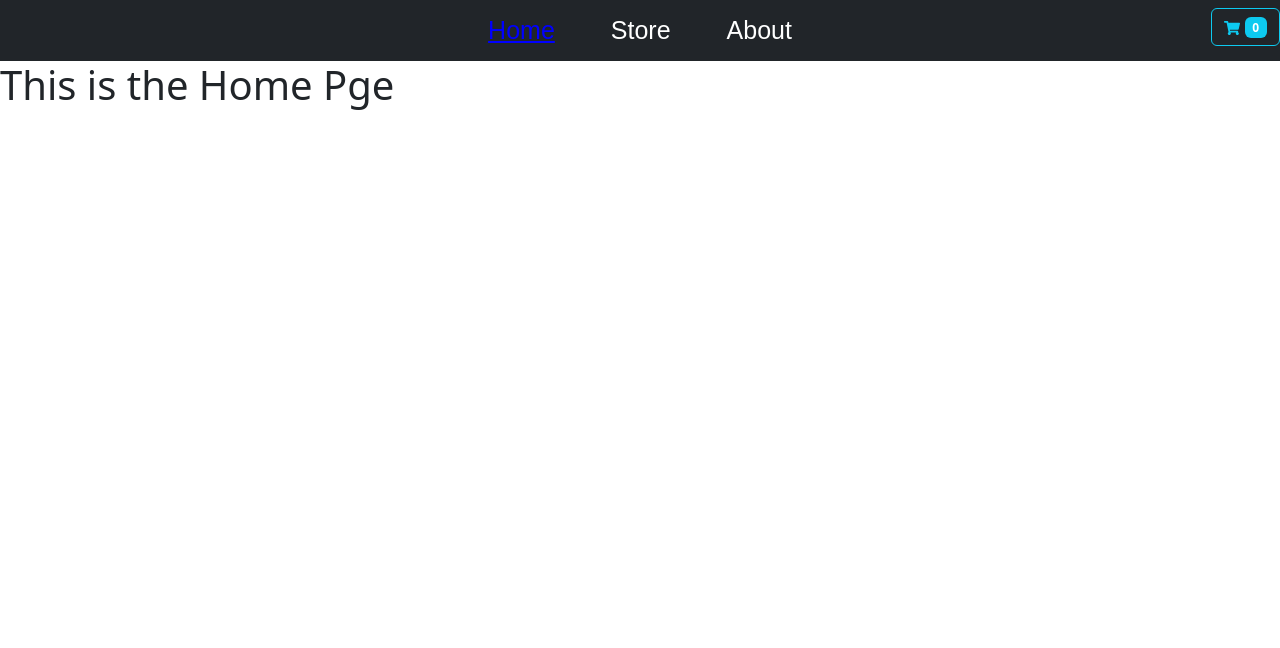
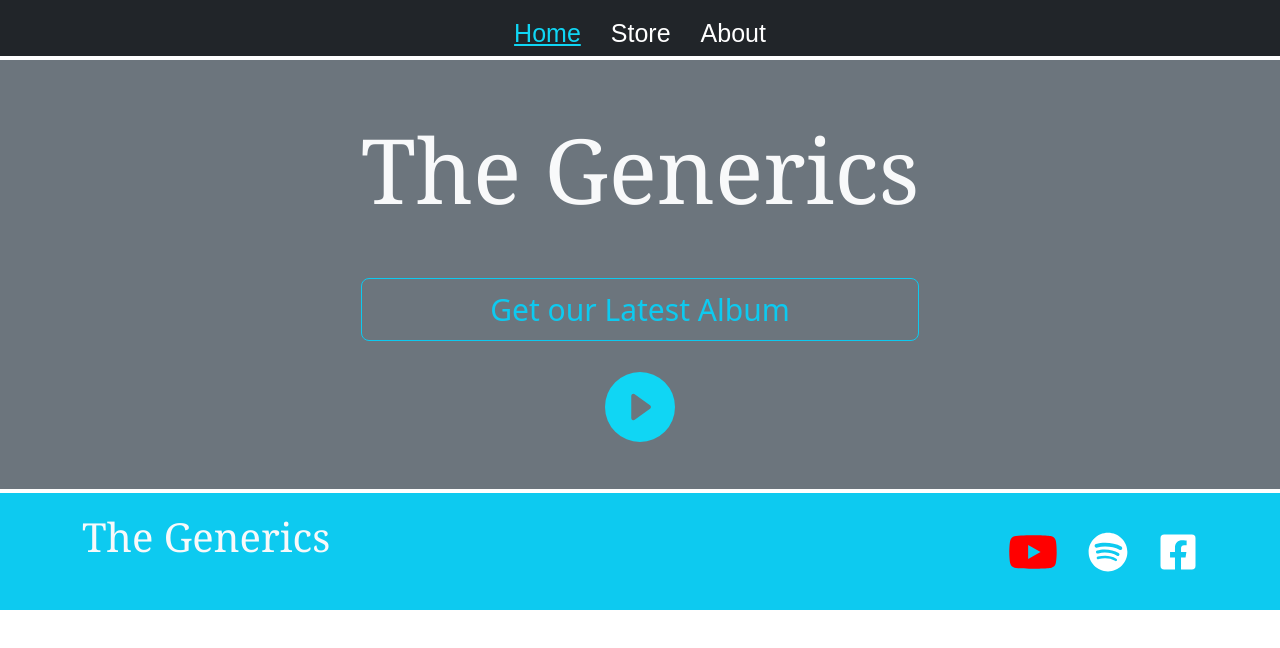
Before and after one commit to Mamuni98/E-Commerce-site, a React (Create React App) app: page / in a window 1280 px wide. Shown: the top 648 px of the page. Built offline with nearby package versions, Linux system fonts and the light colour scheme.

Commit message:
HomePage

```diff
--- a/src/App.js
+++ b/src/App.js
@@ -3,7 +3,7 @@ import { BrowserRouter, Routes, Route } from "react-router-dom";
 import Home from "./Components/Home/Home";
 import Store from "./Components/Store/Store";
 import About from "./Components/About/About";
-import CartModal from "./Components/Modal/CartModal";
+import CartModal from "./Components/Cart/CartModal";
 //import RootLayout from "./Components/Navbar/RootLayout";
 import ErrorPage from "./Components/Error/ErrorPage";
 import TheNavbar from "./Components/Navbar/TheNavbar";
@@ -31,8 +31,8 @@ function App() {
   };
   return (
     <BrowserRouter>
-      <div>
-        <TheNavbar showOffcanvas={showCartHandler}/>
+      <>
+        <TheNavbar />
         <CartModal onShow={show} Hide={hideCartHandler}/>
         <Routes>
           <Route path="/" element={<Home />} />
@@ -41,7 +41,7 @@ function App() {
           <Route path="/about" element={<About />} />
           <Route path="*" element={<ErrorPage />} />
         </Routes>
-      </div>
+      </>
     </BrowserRouter>
   );
 }
--- /dev/null
+++ b/src/Components/Cart/CartIcon.js
@@ -0,0 +1,23 @@
+import { Button, Badge } from "react-bootstrap";
+import { FaShoppingCart } from "react-icons/fa";
+import { useContext } from "react";
+import CartContext from "../contexts/cart-context";
+
+const CartIcon = (props) => {
+  const cartCntxt = useContext(CartContext);
+  const numberOfCartItems = cartCntxt.items.reduce((currNumber, item) => {
+    return currNumber + Number(item.amount);
+  }, 0);
+  return (
+    <div>
+      <Button
+        variant="outline-info"
+        style={{ position: "fixed", right: "0.2cm", top: "0.2cm", zIndex:"9999"}}
+        onClick={props.onClick}
+      >
+        <FaShoppingCart /> <Badge bg="info">{numberOfCartItems}</Badge>
+      </Button>
+    </div>
+  );
+};
+export default CartIcon;
--- a/src/Components/Modal/CartModal.js
+++ b/src/Components/Cart/CartModal.js
@@ -1,17 +1,19 @@
 import { Offcanvas, Button } from "react-bootstrap";
-import CartItem from "../Cart/CartItem";
+import CartItem from "./CartItem";
 import CartContext from "../contexts/cart-context";
-import { useContext, useState } from "react";
+import { useContext } from "react";
 
 const CartModal = (props) => {
   const cartCntxt = useContext(CartContext);
-  // const [showCart, setShowCart] = useState(false);
-  // const showCartHandler = () => {
-  //   setShowCart(true);
-  // };
-  // const hideCartHandler = () => {
-  //   setShowCart(false);
-  // };
+  const handlecartItems = () => {
+    if (cartCntxt.items.length === 0) {
+      alert("Your cart is empty. Please add items to purchase.");
+    }
+    else{
+      alert("Thank you for purchasing.")
+      cartCntxt.purchased();
+    }
+  };
   return (
     <>
       <Offcanvas
@@ -20,10 +22,10 @@ const CartModal = (props) => {
         placement="end"
         scroll="true"
       >
-        <Offcanvas.Header closeButton>
+        <Offcanvas.Header closeButton className="mt-4">
           <Offcanvas.Title
             className="fs-1 fw-bold"
-            style={{ marginLeft: "140px" }}
+            style={{ marginInline: "auto" }}
           >
             CART
           </Offcanvas.Title>
@@ -52,7 +54,11 @@ const CartModal = (props) => {
             <h2>Total - Rs. {cartCntxt.totalPrice.toFixed(2)}</h2>
           </div>
 
-          <Button variant="info" className="text-light m-5">
+          <Button
+            variant="info"
+            className="text-light m-5"
+            onClick={handlecartItems}
+          >
             PURCHASE
           </Button>
         </Offcanvas.Body>
--- a/src/Components/Error/ErrorPage.js
+++ b/src/Components/Error/ErrorPage.js
@@ -1,4 +1,15 @@
+import { TbAlertTriangleFilled } from "react-icons/tb";
 const ErrorPage = () => {
-    return<><h2>Opps... Something went wrong</h2></>
-}
+  return (
+    <div className="text-center mt-4">
+      <div>
+        <TbAlertTriangleFilled size="70px" color="red" />
+        <h3>Opps...Something went wrong</h3>
+        <br/>
+        <h4 style={{color:"steelblue"}}>Page not found</h4>
+        <p>The page you're looking for is not found. Please check the URL again.</p>
+      </div>
+    </div>
+  );
+};
 export default ErrorPage;
--- a/src/Components/Home/Home.js
+++ b/src/Components/Home/Home.js
@@ -1,7 +1,38 @@
+import { Button, Container, Navbar } from "react-bootstrap";
+import { BsFillPlayCircleFill } from "react-icons/bs";
+import classes from "./Home.module.css";
+import FooterNav from "../Navbar/FooterNav";
 const Home = () => {
   return (
     <>
-      <h1>This is the Home Pge</h1>
+      <Navbar className="mt-1" bg="secondary" expand>
+        <Container className="justify-content-center">
+          <div className={classes.lists}>
+            <Navbar.Text
+              className="text-light"
+              style={{
+                marginBottom: "40px",
+                font: "90px Georgia",
+                fontWeight: "700px",
+              }}
+            >
+              The Generics
+            </Navbar.Text>
+            <Button
+              variant="outline-info"
+              size="lg"
+              className="mb-4"
+              style={{ fontSize: "30px" }}
+            >
+              Get our Latest Album
+            </Button>
+            <Button variant="outline-secondary">
+              <BsFillPlayCircleFill color="rgb(16, 214, 244)" size="70px" />
+            </Button>
+          </div>
+        </Container>
+      </Navbar>
+      <FooterNav />
     </>
   );
 };
--- /dev/null
+++ b/src/Components/Home/Home.module.css
@@ -0,0 +1,6 @@
+.lists {
+display: flex;
+flex-direction: column;
+justify-content: center;
+padding: 2rem;
+}
--- a/src/Components/Navbar/FooterNav.js
+++ b/src/Components/Navbar/FooterNav.js
@@ -12,15 +12,29 @@ const FooterNav = () => {
             className="text-light"
             style={{
               marginBottom: "30px",
-              font: "40px Georgia"
+              font: "40px Georgia",
             }}
           >
             The Generics
           </Navbar.Text>
           <Navbar.Collapse className="justify-content-end">
-          <FaYoutube size="50px" color="red" style={{marginRight:"30px"}}/>
-          <FaSpotify size="40px" color="white"style={{marginRight:"30px"}}/>
-          <FaFacebookSquare size="40px" color="white"/>
+            <a href="https://www.youtube.com/" target="-blank">
+              <FaYoutube
+                size="50px"
+                color="red"
+                style={{ marginRight: "30px" }}
+              />
+            </a>
+            <a href="https://open.spotify.com/" target="-blank">
+              <FaSpotify
+                size="40px"
+                color="white"
+                style={{ marginRight: "30px" }}
+              />
+            </a>
+            <a href="https://www.facebook.com/" target="-blank">
+              <FaFacebookSquare size="40px" color="white" />
+            </a>
           </Navbar.Collapse>
         </Container>
       </Navbar>
--- a/src/Components/Navbar/TheNavbar.js
+++ b/src/Components/Navbar/TheNavbar.js
@@ -1,24 +1,15 @@
-import { Button, Container, Navbar, Nav, Badge } from "react-bootstrap";
-import { FaShoppingCart } from "react-icons/fa";
-import styles from "./TheNavbar.module.css";
-import CartContext from "../contexts/cart-context";
-import { useContext } from "react";
+import { Container, Navbar, Nav } from "react-bootstrap";
 import { NavLink } from "react-router-dom";
 import classes from "./TheNavbar.module.css";
 
-const TheNavbar = (props) => {
-  const cartCntxt = useContext(CartContext);
-  const numberOfCartItems = cartCntxt.items.reduce((currNumber, item) => {
-    return currNumber + Number(item.amount);
-  }, 0);
+const TheNavbar = () => {
   return (
     <>
       <Navbar bg="dark" variant="dark" expand="sm" sticky="top">
-        <Container className={styles.text} fluid>
+        <Container fluid>
           <Navbar.Toggle aria-controls="navbarScroll" />
           <Navbar.Collapse id="navbarScroll">
             <Nav className={classes.list}>
-              <Nav.Link>
               <NavLink
                 to="/"
                 className={({ isActive }) =>
@@ -28,8 +19,7 @@ const TheNavbar = (props) => {
               >
                 Home
               </NavLink>
-              </Nav.Link>
-              <Nav.Link>
+
               <NavLink
                 to="/store"
                 className={({ isActive }) =>
@@ -38,8 +28,7 @@ const TheNavbar = (props) => {
               >
                 Store
               </NavLink>
-              </Nav.Link>
-              <Nav.Link>
+
               <NavLink
                 to="/about"
                 className={({ isActive }) =>
@@ -48,13 +37,7 @@ const TheNavbar = (props) => {
               >
                 About
               </NavLink>
-              </Nav.Link>
             </Nav>
-
-              <Button variant="outline-info" className={classes.carticon} onClick={props.showOffcanvas}>
-                <FaShoppingCart /> <Badge bg="info">{numberOfCartItems}</Badge>
-              </Button>
-
           </Navbar.Collapse>
         </Container>
       </Navbar>
--- a/src/Components/Navbar/TheNavbar.module.css
+++ b/src/Components/Navbar/TheNavbar.module.css
@@ -1,20 +1,22 @@
 .list{
   margin-inline: auto;
+  margin-top: 0.7rem;
+  margin-bottom: 0.7rem;
 }
 
 .list a{
   font: 25px Arial;
-  margin-left: 10px;
-  margin-right: 10px;
+  margin-left: 15px;
+  margin-right: 15px;
   color: white;
   text-decoration: none;
 }
 .list a:hover, a.active{
-  color:blue;
+  color:rgb(16, 214, 244);
   text-decoration: underline;
 }
-.carticon{
+/* .carticon{
   position:fixed;
   right:0;
   top: 0.2cm;
-}
+} */
--- a/src/Components/Store/Store.js
+++ b/src/Components/Store/Store.js
@@ -1,10 +1,10 @@
 import { Button, Container } from "react-bootstrap";
-//import { NavLink } from "react-router-dom";
 import React from "react";
 import GenericNav from "../Navbar/GenericNav";
 import Product from "./Product";
 import FooterNav from "../Navbar/FooterNav";
 import classes from "./Store.module.css";
+import CartIcon from "../Cart/CartIcon";
 
 const productsArr = [
   {
@@ -68,6 +68,7 @@ const albumsArr = [
 const Store = (props) => {
   return (
     <>
+      <CartIcon onClick={props.showCart} />
       <GenericNav />
       <Container>
         <div className={classes.heading}>
@@ -99,7 +100,6 @@ const Store = (props) => {
           ))}
         </div>
         <div className="text-center">
-
           <Button
             variant="secondary"
             className={classes.showcart}
@@ -108,7 +108,6 @@ const Store = (props) => {
           >
             See the cart
           </Button>
-
         </div>
       </Container>
       <FooterNav />
--- a/src/Components/contexts/cart-context.js
+++ b/src/Components/contexts/cart-context.js
@@ -44,12 +44,17 @@ export const CartProvider = (props) => {
       return prevTotal - existingCartItem.price * existingCartItem.amount;
     });
   };
+  const purchasedItems = () => {
+    setCartItems([]);
+    setTotalPrice(Number(0));
+  };
 
   const cartContext = {
     items: cartItems,
     totalPrice: totalPrice,
     addItem: addItemToCart,
     removeItem: removeItemFromCart,
+    purchased: purchasedItems,
   };
   return (
     <CartContext.Provider value={cartContext}>
```
Lines whose indentation alone changed are shown as unchanged.
